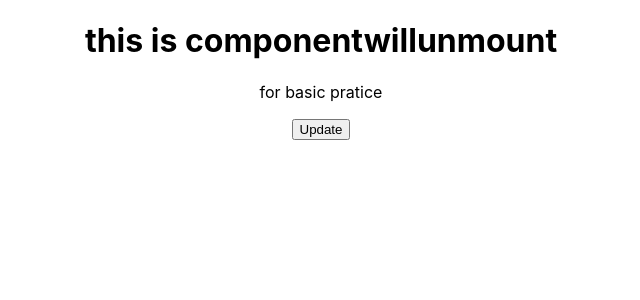
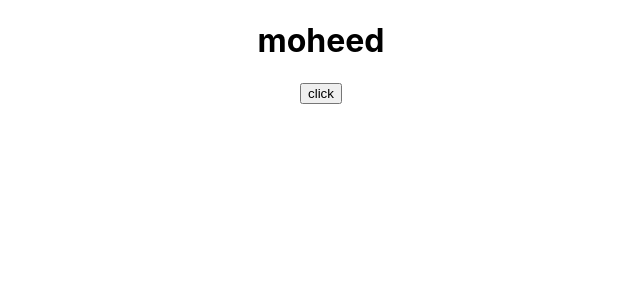
Before and after one commit to Moheed-Dar/REACT, a React (Create React App) app: page / in a window 1280 px wide. Shown: the top 300 px of the page, without its empty margins (319-959 px from the left). Built offline with nearby package versions, Linux system fonts and the light colour scheme.

Commit message:
hooks introduction

```diff
--- a/src/App.js
+++ b/src/App.js
@@ -1,24 +1,16 @@
 import'./App.css'
 import React, { useState } from 'react'
-import Student from './Student'
-class App extends React.Component{
-  constructor(){
-    super();
-    this.state={
-      show:true
-    }
 
-  }
+function App(){
+  const [data,setData] =useState("moheed")
+  console.warn(data.length.valueOf)
 
-  render(){
     return(
       <div  className="App" >
-        {
-          this.state.show?<Student/>:<h2>this component is removed</h2>
-        }
-        <button onClick={()=>this.setState({show:!this.state.show}) }>Update</button>
+        <h1>{data}</h1>
+        <button  onClick={()=>setData("moheeddar")} >click</button>
       </div>
     );
   }
-}
+
 export default App;
--- a/src/Student.js
+++ /dev/null
@@ -1,15 +0,0 @@
-import React,{useState} from 'react'
-class Student extends React.Component{
-    componentWillUnmount(){
-        alert("this is called successfully")
-    }
-    render(){
-        return(
-            <div ClassName ="App">
-                <h1>this is componentwillunmount</h1>
-                <p>for basic pratice</p>
-            </div>
-        );
-    }
-}
-export default Student;
```
